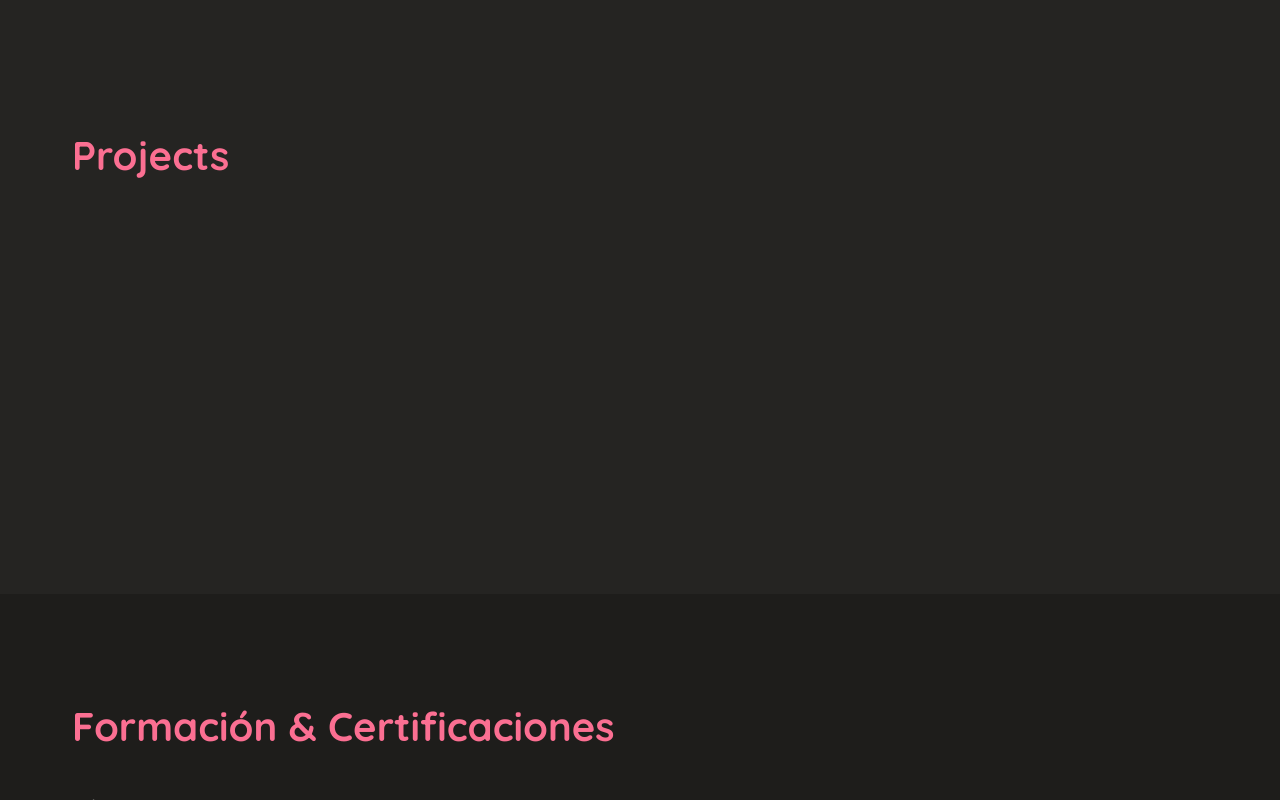
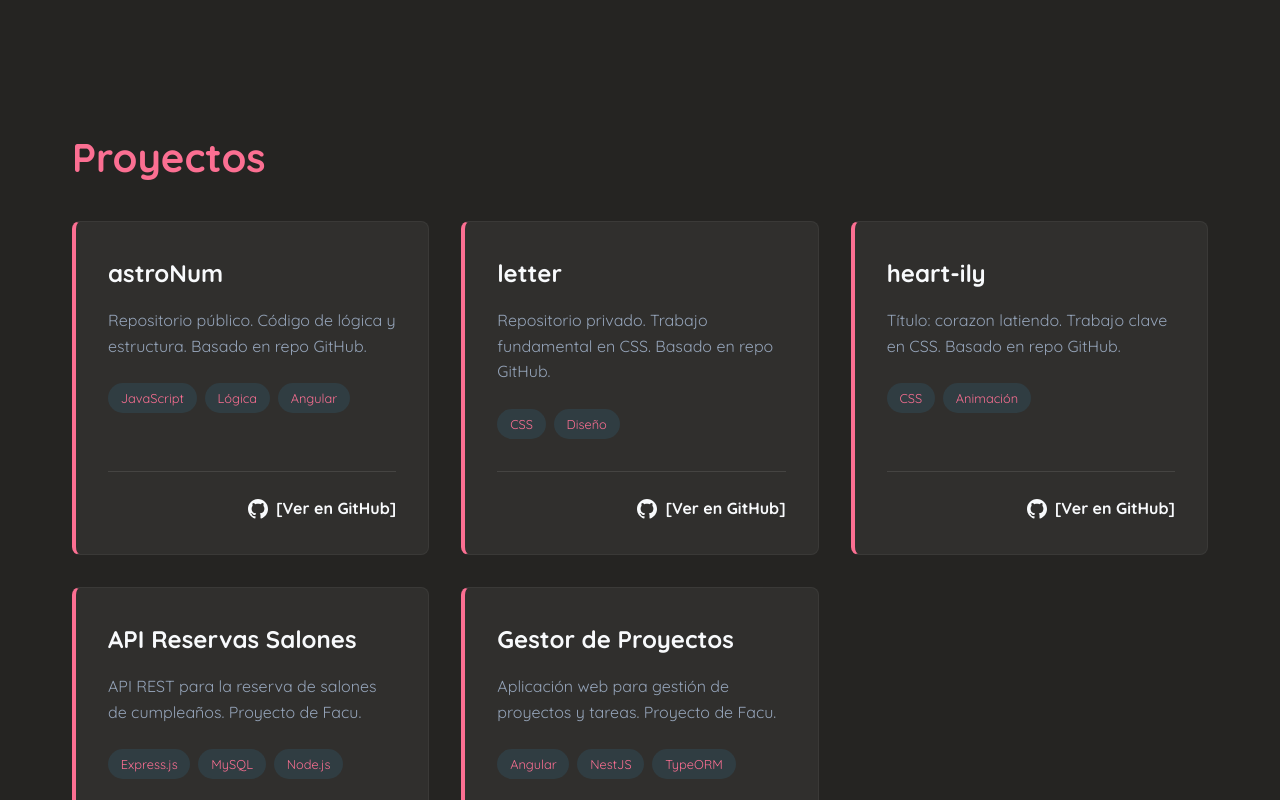
Before and after one commit to vickkyavalos/portafolio, a Vue app in the folder portfolio/: page / in a window 1280 px wide. Shown: the part 1260-2060 px from the top of the page. Built offline with nearby package versions, Linux system fonts and the light colour scheme; a web font is replaced by a local one.

Commit message:
cambios en los estilos

```diff
--- a/portfolio/src/components/sections/Projects.vue
+++ b/portfolio/src/components/sections/Projects.vue
@@ -1,23 +1,47 @@
 <script setup>
 import { onMounted, ref } from 'vue'
 import gsap from 'gsap'
+import ScrollTrigger from 'gsap/ScrollTrigger'
+
+gsap.registerPlugin(ScrollTrigger)
 
 const projectsRef = ref(null)
 
 const projectList = ref([
   {
     id: 1,
-    title: 'Desarrollo Web & E-commerce',
-    description: 'Plataforma de ventas online con carrito interactivo, pasarela de pagos y un panel administrativo completo.',
-    technologies: ['Vue.js', 'Node.js', 'SQL'],
-    link: '#'
+    title: 'astroNum',
+    description: 'Repositorio público. Código de lógica y estructura. Basado en repo GitHub.',
+    technologies: ['JavaScript', 'Lógica', 'Angular'],
+    link: 'https://github.com/vickkyavalos/astroNum'
   },
   {
     id: 2,
-    title: 'Diseño de Identidad Corporativa',
-    description: 'Creación de marca desde cero, diseño de logos, vectorización de textos y elaboración de manual de marca para clientes digitales.',
-    technologies: ['Figma', 'Illustrator', 'Affinity Designer'],
-    link: '#'
+    title: 'letter',
+    description: 'Repositorio privado. Trabajo fundamental en CSS. Basado en repo GitHub.',
+    technologies: ['CSS', 'Diseño'],
+    link: 'https://github.com/vickkyavalos/letter'
+  },
+  {
+    id: 3,
+    title: 'heart-ily',
+    description: 'Título: corazon latiendo. Trabajo clave en CSS. Basado en repo GitHub.',
+    technologies: ['CSS', 'Animación'],
+    link: 'https://github.com/vickkyavalos/heart-ily'
+  },
+  {
+    id: 4,
+    title: 'API Reservas Salones',
+    description: 'API REST para la reserva de salones de cumpleaños. Proyecto de Facu.',
+    technologies: ['Express.js', 'MySQL', 'Node.js'],
+    link: 'https://github.com/vickkyavalos'
+  },
+  {
+    id: 5,
+    title: 'Gestor de Proyectos',
+    description: 'Aplicación web para gestión de proyectos y tareas. Proyecto de Facu.',
+    technologies: ['Angular', 'NestJS', 'TypeORM'],
+    link: 'https://github.com/vickkyavalos'
   }
 ])
 
@@ -30,35 +54,65 @@
     y: 50,
     opacity: 0,
     duration: 0.6,
-    stagger: 0.2
+    stagger: 0.2,
+    ease: 'back.out(1.5)'
   })
 })
+
+const onHoverEnter = (e) => {
+  gsap.to(e.currentTarget, {
+    y: -8,
+    scale: 1.02,
+    duration: 0.3,
+    ease: 'power2.out',
+    boxShadow: '0px 0px 20px var(--accent-color)'
+  })
+}
+
+const onHoverLeave = (e) => {
+  gsap.to(e.currentTarget, {
+    y: 0,
+    scale: 1,
+    duration: 0.4,
+    ease: 'power2.out',
+    boxShadow: 'none'
+  })
+}
 </script>
 
 <template>
   <section id="projects" class="projects" ref="projectsRef">
     <div class="container">
-      <h2 class="section-title">Projects</h2>
+      <h2 class="section-title">Proyectos</h2>
+
       <div class="projects-grid">
-
         <article
           v-for="project in projectList"
           :key="project.id"
           class="project-card"
+          @mouseenter="onHoverEnter"
+          @mouseleave="onHoverLeave"
         >
           <div class="card-content">
             <h3>{{ project.title }}</h3>
             <p>{{ project.description }}</p>
+
             <ul class="tech-list">
               <li v-for="(tech, index) in project.technologies" :key="index">
                 {{ tech }}
               </li>
             </ul>
-            <a :href="project.link" class="btn-link" target="_blank" rel="noopener noreferrer">Ver proyecto &rarr;</a>
+          </div>
+
+          <div class="card-footer">
+            <a :href="project.link" class="btn-github" target="_blank" rel="noopener noreferrer">
+              <svg xmlns="http://www.w3.org/2000/svg" width="20" height="20" fill="currentColor" viewBox="0 0 24 24"><path d="M12 0c-6.626 0-12 5.373-12 12 0 5.302 3.438 9.8 8.207 11.387.599.111.793-.261.793-.577v-2.234c-3.338.726-4.033-1.416-4.033-1.416-.546-1.387-1.333-1.756-1.333-1.756-1.089-.745.083-.729.083-.729 1.205.084 1.839 1.237 1.839 1.237 1.07 1.834 2.807 1.304 3.492.997.107-.775.418-1.305.762-1.604-2.665-.305-5.467-1.334-5.467-5.931 0-1.311.469-2.381 1.236-3.221-.124-.303-.535-1.524.117-3.176 0 0 1.008-.322 3.301 1.23.957-.266 1.983-.399 3.003-.404 1.02.005 2.047.138 3.006.404 2.291-1.552 3.297-1.23 3.297-1.23.653 1.653.242 2.874.118 3.176.77.84 1.235 1.911 1.235 3.221 0 4.609-2.807 5.624-5.479 5.921.43.372.823 1.102.823 2.222v3.293c0 .319.192.694.801.576 4.765-1.589 8.199-6.086 8.199-11.386 0-6.627-5.373-12-12-12z"/></svg>
+              <span>[Ver en GitHub]</span>
+            </a>
           </div>
         </article>
+      </div>
 
-      </div>
     </div>
   </section>
 </template>
@@ -67,41 +121,56 @@
 .projects {
   padding: 100px 0;
 }
+
 .projects-grid {
   display: grid;
   grid-template-columns: repeat(auto-fit, minmax(320px, 1fr));
   gap: 2rem;
 }
+
 .project-card {
-  background: rgba(255, 255, 255, 0.03);
-  border: 1px solid rgba(255, 255, 255, 0.1);
-  border-radius: 12px;
-  overflow: hidden;
-  transition: all 0.3s ease;
+  background: rgba(255, 255, 255, 0.05);
+  padding: 2rem;
+  border-radius: 8px;
+  border-left: 4px solid var(--accent-color);
+  display: flex;
+  flex-direction: column;
+  justify-content: space-between;
+  border-top: 1px solid rgba(255, 255, 255, 0.05);
+  border-right: 1px solid rgba(255, 255, 255, 0.05);
+  border-bottom: 1px solid rgba(255, 255, 255, 0.05);
+  transition: border-color 0.3s ease;
 }
+
 .project-card:hover {
-  border-color: var(--color-claro);
-  transform: translateY(-5px);
-  box-shadow: 0 10px 30px rgba(0,0,0,0.5);
+  border-left-color: var(--color-claro);
+  border-top-color: var(--accent-color);
+  border-right-color: var(--accent-color);
+  border-bottom-color: var(--accent-color);
 }
+
 .card-content {
-  padding: 2rem;
+  flex-grow: 1;
 }
+
 h3 {
   color: var(--text-main);
   margin-bottom: 1rem;
   font-size: 1.5rem;
 }
+
 p {
   color: var(--text-muted);
   margin-bottom: 1.5rem;
 }
+
 .tech-list {
   display: flex;
   flex-wrap: wrap;
   gap: 0.5rem;
-  margin-bottom: 1.5rem;
+  margin-bottom: 2rem;
 }
+
 .tech-list li {
   font-size: 0.8rem;
   padding: 0.3rem 0.8rem;
@@ -109,11 +178,29 @@
   color: var(--accent-color);
   border-radius: 20px;
 }
-.btn-link {
+
+.card-footer {
+  display: flex;
+  justify-content: flex-end;
+  border-top: 1px solid rgba(255, 255, 255, 0.1);
+  padding-top: 1.5rem;
+}
+
+.btn-github {
+  display: flex;
+  align-items: center;
+  gap: 0.5rem;
   color: var(--text-main);
   font-weight: bold;
+  text-decoration: none;
+  transition: color 0.3s ease;
 }
-.btn-link:hover {
+
+.btn-github:hover {
   color: var(--color-claro);
 }
+
+.btn-github svg {
+  fill: currentColor;
+}
 </style>
--- a/portfolio/src/components/sections/Skills.vue
+++ b/portfolio/src/components/sections/Skills.vue
@@ -15,7 +15,7 @@
     },
     y: 50,
     opacity: 0,
-    duration: 0.8,
+    duration: 0.6,
     stagger: 0.2,
     ease: 'back.out(1.5)'
   })
@@ -27,7 +27,7 @@
     scale: 1.02,
     duration: 0.3,
     ease: 'power2.out',
-    boxShadow: '0px 10px 20px rgba(0, 0, 0, 0.3)'
+    boxShadow: '0px 0px 20px var(--accent-color)'
   })
 }
 
@@ -93,12 +93,21 @@
   background: rgba(255, 255, 255, 0.05);
   padding: 2rem;
   border-radius: 8px;
+  /* Bordes base */
   border-left: 4px solid var(--accent-color);
+  border-top: 1px solid rgba(255, 255, 255, 0.05);
+  border-right: 1px solid rgba(255, 255, 255, 0.05);
+  border-bottom: 1px solid rgba(255, 255, 255, 0.05);
+  transition: border-color 0.3s ease;
 }
 
 .skill-card:hover {
   border-left-color: var(--color-claro);
+  border-top-color: var(--accent-color);
+  border-right-color: var(--accent-color);
+  border-bottom-color: var(--accent-color);
 }
+
 h3 {
   margin-bottom: 1rem;
   color: var(--text-main);
```
